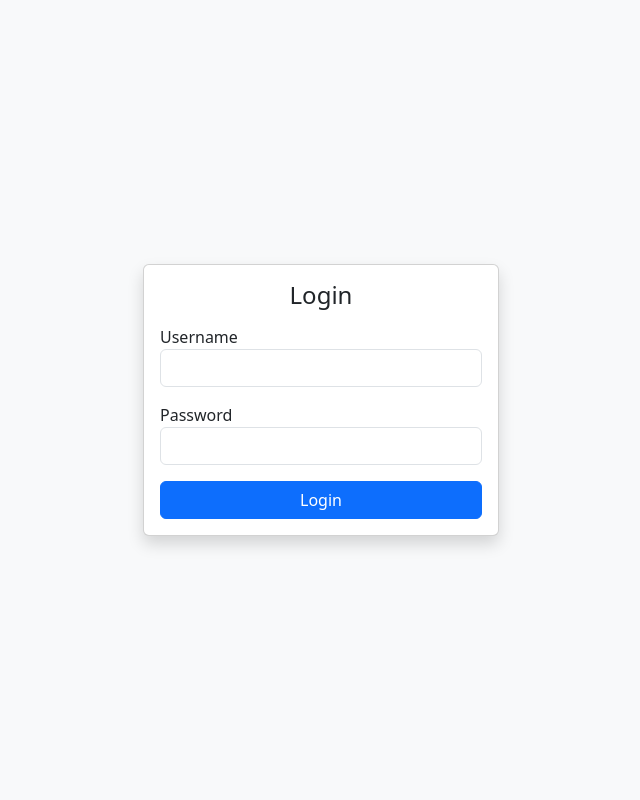
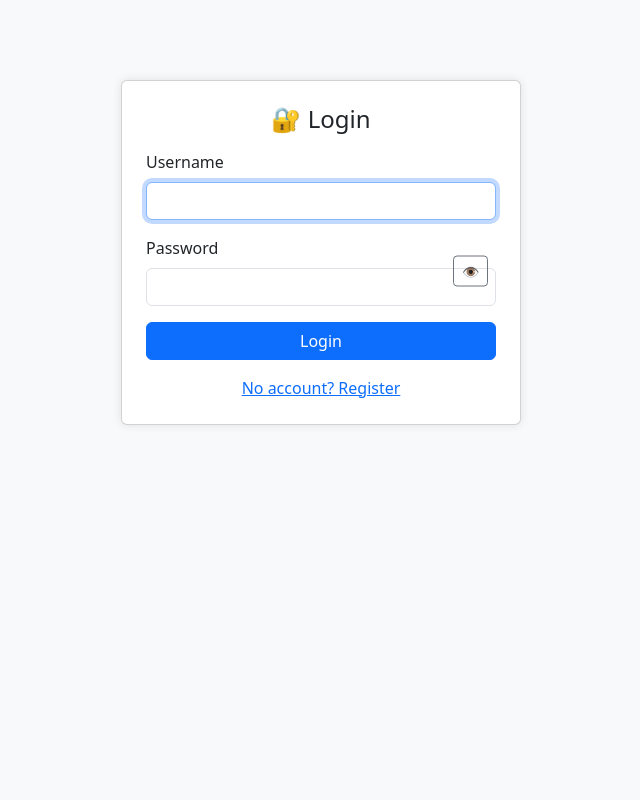
Before and after one commit to clement-mbogo/crypto-arbirtage-dashboard, a Flask app: template templates/login.html in a window 1280 px wide. Shown: the whole page, without its empty margins (319-959 px from the left). Run offline with Flask 3, Linux system fonts and the light colour scheme; the template is opened without the code that fills it, so the values that code supplies are empty.

Commit message:
new files

```diff
--- a/templates/login.html
+++ b/templates/login.html
@@ -1,34 +1,41 @@
 <!DOCTYPE html>
-<html>
+<html lang="en">
 <head>
-  <title>Login</title>
-  <link href="https://cdn.jsdelivr.net/npm/bootstrap@5.3.2/dist/css/bootstrap.min.css" rel="stylesheet">
+  <meta charset="UTF-8">
+  <title>Login | Crypto Arbitrage Bot</title>
+  <link href="https://cdn.jsdelivr.net/npm/bootstrap@5.3.3/dist/css/bootstrap.min.css" rel="stylesheet">
+  <style>
+    body { background-color: #f8f9fa; }
+    .card { max-width: 400px; margin: auto; margin-top: 10vh; box-shadow: 0 0 10px rgba(0,0,0,0.1); }
+  </style>
 </head>
-<body class="bg-light d-flex align-items-center" style="height: 100vh;">
-  <div class="container">
-    <div class="row justify-content-center">
-      <div class="col-md-4">
-        <div class="card shadow">
-          <div class="card-body">
-            <h4 class="text-center mb-3">Login</h4>
-            {% if error %}
-              <div class="alert alert-danger">{{ error }}</div>
-            {% endif %}
-            <form method="POST">
-              <div class="mb-3">
-                <label>Username</label>
-                <input type="text" name="username" class="form-control" required>
-              </div>
-              <div class="mb-3">
-                <label>Password</label>
-                <input type="password" name="password" class="form-control" required>
-              </div>
-              <button class="btn btn-primary w-100" type="submit">Login</button>
-            </form>
-          </div>
-        </div>
+<body>
+  <div class="card p-4">
+    <h4 class="text-center mb-3">🔐 Login</h4>
+    <form method="POST" action="/login">
+      <div class="mb-3">
+        <label for="username" class="form-label">Username</label>
+        <input type="text" name="username" class="form-control" required autofocus>
       </div>
-    </div>
+      <div class="mb-3 position-relative">
+        <label for="password" class="form-label">Password</label>
+        <input type="password" name="password" class="form-control" id="login-password" required>
+        <button type="button" class="btn btn-sm btn-outline-secondary position-absolute top-50 end-0 translate-middle-y me-2" onclick="toggleVisibility('login-password')">👁</button>
+      </div>
+      <div class="d-grid">
+        <button type="submit" class="btn btn-primary">Login</button>
+      </div>
+      <div class="text-center mt-3">
+        <a href="/register">No account? Register</a>
+      </div>
+    </form>
   </div>
+
+  <script>
+    function toggleVisibility(id) {
+      const input = document.getElementById(id);
+      input.type = input.type === "password" ? "text" : "password";
+    }
+  </script>
 </body>
 </html>
```
Also changed, not shown: templates/2fa.html (+17 -19 lines), templates/register.html (+15 -26 lines).
